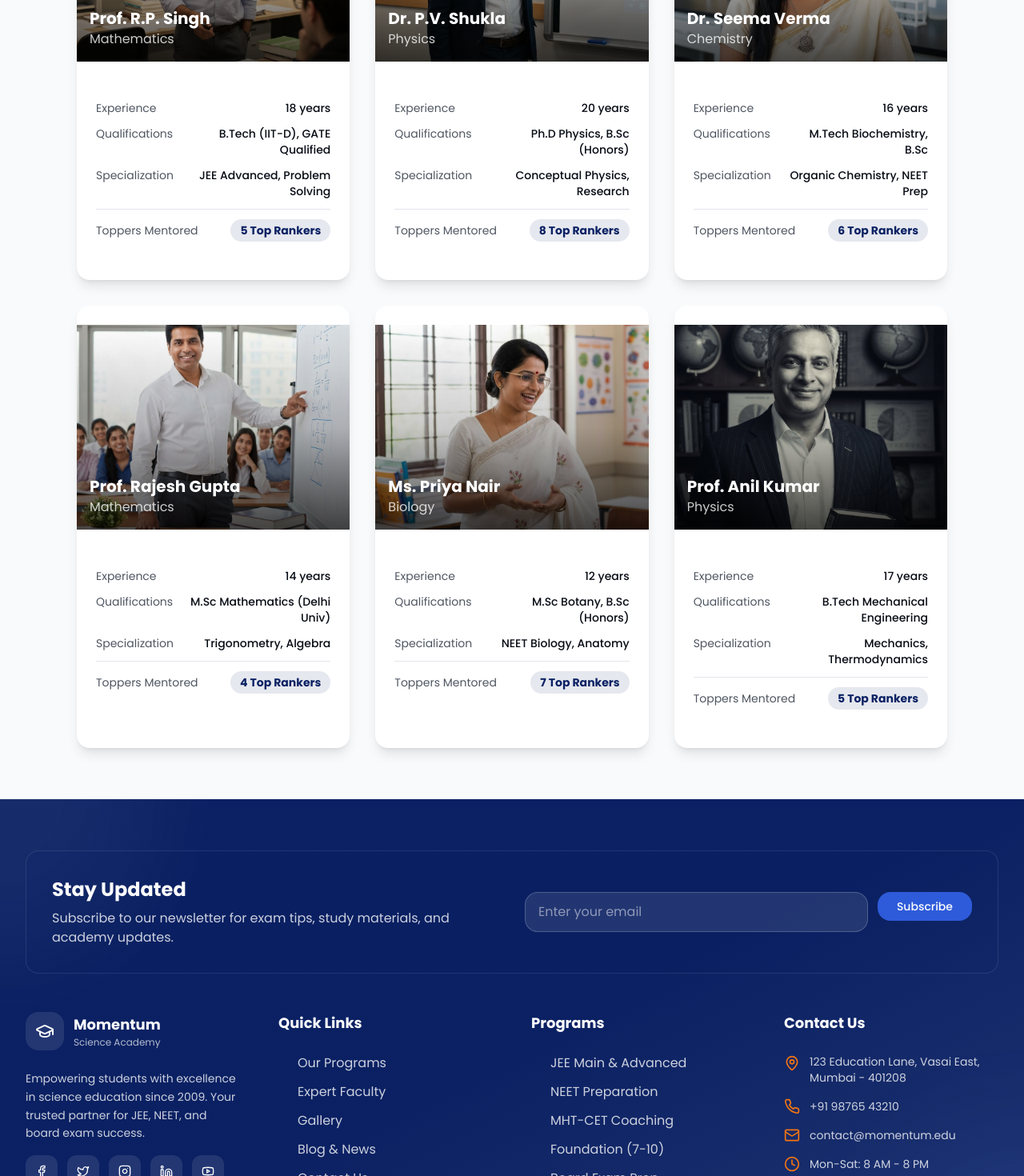
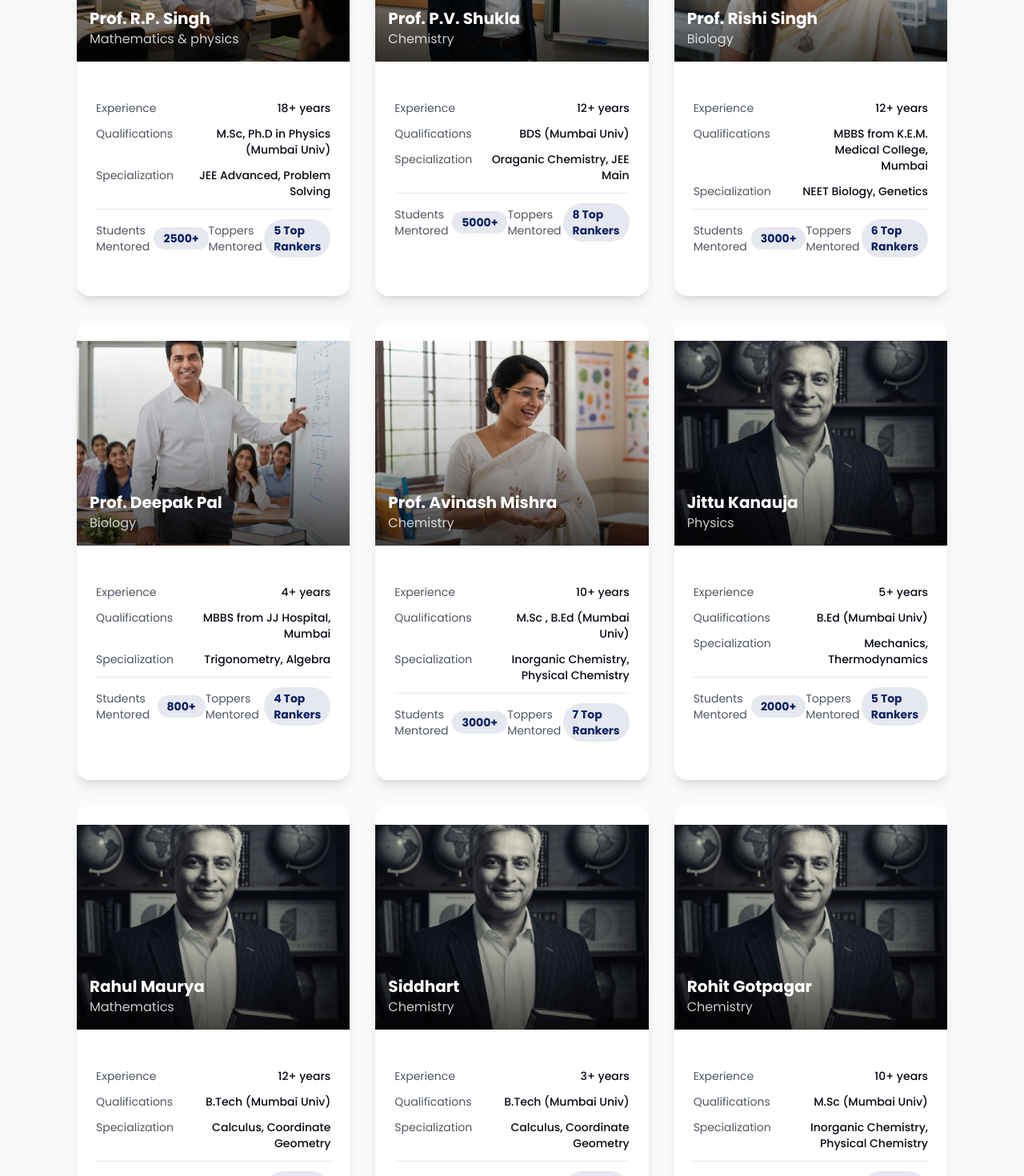
Before and after one commit to vishalbarai007/Momentum-Science-Academy, a Next.js app in the folder frontend/: page /faculty in a window 1280 px wide. Shown: the part 820-2290 px from the top of the page at 80% size. Built offline with nearby package versions, Linux system fonts and the light colour scheme.

Commit message:
Updated Students data.

```diff
--- a/frontend/app/faculty/page.tsx
+++ b/frontend/app/faculty/page.tsx
@@ -12,65 +12,101 @@ export default function FacultyPage() {
   const faculty = [
     {
       name: "Prof. R.P. Singh",
-      subject: "Mathematics",
-      experience: "18 years",
-      qualifications: "B.Tech (IIT-D), GATE Qualified",
+      subject: "Mathematics & physics",
+      experience: "18+ years",
+      qualifications: "M.Sc, Ph.D in Physics (Mumbai Univ)",
       specialization: "JEE Advanced, Problem Solving",
       toppers: 5,
+      students: "2500+",
       image: "/professional-indian-male-professor-mathematics.jpg",
     },
     {
-      name: "Dr. P.V. Shukla",
-      subject: "Physics",
-      experience: "20 years",
-      qualifications: "Ph.D Physics, B.Sc (Honors)",
-      specialization: "Conceptual Physics, Research",
+      name: "Prof. P.V. Shukla",
+      subject: "Chemistry",
+      experience: "12+ years",
+      qualifications: "BDS (Mumbai Univ)",
+      specialization: "Oraganic Chemistry, JEE Main",
       toppers: 8,
+      students: "5000+",
       image: "/professional-indian-male-professor-physics.jpg",
     },
     {
-      name: "Dr. Seema Verma",
-      subject: "Chemistry",
-      experience: "16 years",
-      qualifications: "M.Tech Biochemistry, B.Sc",
-      specialization: "Organic Chemistry, NEET Prep",
+      name: "Prof. Rishi Singh",
+      subject: "Biology",
+      experience: "12+ years",
+      qualifications: "MBBS from K.E.M. Medical College, Mumbai",
+      specialization: "NEET Biology, Genetics",
       toppers: 6,
+      students: "3000+",
       image: "/professional-indian-female-professor-chemistry.jpg",
     },
     {
-      name: "Prof. Rajesh Gupta",
-      subject: "Mathematics",
-      experience: "14 years",
-      qualifications: "M.Sc Mathematics (Delhi Univ)",
+      name: "Prof. Deepak Pal",
+      subject: "Biology",
+      experience: "4+ years",
+      qualifications: "MBBS from JJ Hospital, Mumbai",
       specialization: "Trigonometry, Algebra",
       toppers: 4,
+      students: "800+",
       image: "/professional-indian-male-teacher-mathematics.jpg",
     },
     {
-      name: "Ms. Priya Nair",
-      subject: "Biology",
-      experience: "12 years",
-      qualifications: "M.Sc Botany, B.Sc (Honors)",
-      specialization: "NEET Biology, Anatomy",
+      name: "Prof. Avinash Mishra",
+      subject: "Chemistry",
+      experience: "10+ years",
+      qualifications: "M.Sc , B.Ed (Mumbai Univ)",
+      specialization: "Inorganic Chemistry, Physical Chemistry",
       toppers: 7,
+      students: "3000+",
       image: "/professional-indian-female-teacher-biology.jpg",
     },
     {
-      name: "Prof. Anil Kumar",
+      name: "Jittu Kanauja",
       subject: "Physics",
-      experience: "17 years",
-      qualifications: "B.Tech Mechanical Engineering",
+      experience: "5+ years",
+      qualifications: "B.Ed (Mumbai Univ)",
       specialization: "Mechanics, Thermodynamics",
       toppers: 5,
+      students: "2000+",
+      image: "/professional-indian-male-professor-physics-mechani.jpg",
+    },
+    {
+      name: "Rahul Maurya",
+      subject: "Mathematics",
+      experience: "12+ years",
+      qualifications: "B.Tech (Mumbai Univ)",
+      specialization: "Calculus, Coordinate Geometry",
+      toppers: 5,
+      students: "1500+",
+      image: "/professional-indian-male-professor-physics-mechani.jpg",
+    },
+    {
+      name: "Siddhart ",
+      subject: "Chemistry",
+      experience: "3+ years",
+      qualifications: "B.Tech (Mumbai Univ)",
+      specialization: "Calculus, Coordinate Geometry",
+      toppers: 5,
+      students: "1500+",
+      image: "/professional-indian-male-professor-physics-mechani.jpg",
+    },
+    {
+      name: "Rohit Gotpagar ",
+      subject: "Chemistry",
+      experience: "10+ years",
+      qualifications: "M.Sc (Mumbai Univ)",
+      specialization: "Inorganic Chemistry, Physical Chemistry",
+      toppers: 5,
+      students: "4000+",
       image: "/professional-indian-male-professor-physics-mechani.jpg",
     },
   ]
 
   const stats = [
-    { icon: GraduationCap, value: "50+", label: "Expert Faculty" },
+    { icon: GraduationCap, value: "10+", label: "Expert Faculty" },
     { icon: Award, value: "35+", label: "Top Rankers Produced" },
-    { icon: BookOpen, value: "18+", label: "Years Avg Experience" },
-    { icon: Users, value: "10,000+", label: "Students Taught" },
+    { icon: BookOpen, value: "10+", label: "Years Avg Experience" },
+    { icon: Users, value: "5,000+", label: "Students Taught" },
   ]
 
   return (
@@ -79,7 +115,7 @@ export default function FacultyPage() {
 
       <main>
         {/* Hero Section */}
-        <section className="relative py-20 bg-gradient-to-br from-primary/10 via-background to-secondary/10 overflow-hidden">
+        <section className="relative py-20 bg-linear-to-br from-primary/10 via-background to-secondary/10 overflow-hidden">
           <div className="absolute inset-0 overflow-hidden pointer-events-none">
             <div className="absolute top-1/4 left-1/4 w-96 h-96 bg-primary/10 rounded-full blur-3xl" />
             <div className="absolute bottom-1/4 right-1/4 w-96 h-96 bg-secondary/10 rounded-full blur-3xl" />
@@ -133,7 +169,7 @@ export default function FacultyPage() {
                       alt={prof.name}
                       className="w-full h-full object-cover group-hover:scale-105 transition-transform duration-500"
                     />
-                    <div className="absolute inset-0 bg-gradient-to-t from-black/70 via-black/20 to-transparent" />
+                    <div className="absolute inset-0 bg-linear-to-t from-black/70 via-black/20 to-transparent" />
                     <div className="absolute bottom-4 left-4 right-4 text-white">
                       <h3 className="text-xl font-bold">{prof.name}</h3>
                       <p className="text-primary-foreground/80">{prof.subject}</p>
@@ -154,6 +190,10 @@ export default function FacultyPage() {
                         <span className="font-medium text-right max-w-[60%]">{prof.specialization}</span>
                       </div>
                       <div className="pt-3 border-t border-border flex justify-between items-center">
+                       <span className="text-muted-foreground">Students Mentored</span>
+                        <span className="px-3 py-1 bg-primary/10 text-primary rounded-full font-bold">
+                          {prof.students}
+                        </span>
                         <span className="text-muted-foreground">Toppers Mentored</span>
                         <span className="px-3 py-1 bg-primary/10 text-primary rounded-full font-bold">
                           {prof.toppers} Top Rankers
--- a/frontend/components/public/landing-page.tsx
+++ b/frontend/components/public/landing-page.tsx
@@ -115,23 +115,23 @@ export function LandingPage() {
   const faculty = [
     {
       name: "Prof. R.P. Singh",
-      subject: "Mathematics",
-      exp: "18 years",
-      qual: "B.Tech IIT Delhi, GATE Qualified",
+      subject: "Mathematics & Physics",
+      exp: "18+ years",
+      qual: "M.Sc, Ph.D in Physics (Mumbai Univ)",
       image: "/indian-male-professor-mathematics-professional.jpg",
     },
     {
       name: "Dr. P.V. Shukla",
-      subject: "Physics",
-      exp: "20 years",
-      qual: "Ph.D Physics, IISc Bangalore",
+      subject: "Chemistry",
+      exp: "12+ years",
+      qual: "BDS (Mumbai Univ)",
       image: "/indian-male-professor-physics-senior.jpg",
     },
     {
-      name: "Dr. Seema Verma",
-      subject: "Chemistry",
-      exp: "16 years",
-      qual: "M.Tech Biochemistry, AIIMS",
+      name: "Dr. Rishi Singh",
+      subject: "Biology",
+      exp: "12+ years",
+      qual: "MBBS from K.E.M. Medical College, Mumbai",
       image: "/indian-female-professor-chemistry-professional.jpg",
     },
   ]
@@ -220,7 +220,7 @@ export function LandingPage() {
 
               <h1 className="text-4xl md:text-6xl lg:text-7xl font-bold leading-tight mb-6">
                 Empowering Future{" "}
-                <span className="bg-linear-to-r from-primary via-secondary to-primary bg-clip-text text-transparent animate-gradient bg-[length:200%_auto]">
+                <span className="bg-linear-to-r from-primary via-secondary to-primary bg-clip-text text-transparent animate-gradient bg-size-[200%_auto]">
                   Engineers
                 </span>
                 <br />& Doctors
--- a/frontend/components/shared/student-sidebar.tsx
+++ b/frontend/components/shared/student-sidebar.tsx
@@ -2,7 +2,7 @@
 
 import type React from "react"
 
-import { useState } from "react"
+import { useEffect, useState } from "react"
 import Link from "next/link"
 import { usePathname, useRouter } from "next/navigation"
 import { Button } from "@/components/ui/button"
@@ -12,10 +12,61 @@ interface StudentSidebarProps {
   children: React.ReactNode
 }
 
+
+interface StudentData {
+  id: number
+  fullName: string
+  email: string
+  phone: string
+  studentClass: string
+  program: string
+  enrollmentDate: string
+  status: string
+  avatar: string
+}
+
 export function StudentSidebar({ children }: StudentSidebarProps) {
   const [sidebarOpen, setSidebarOpen] = useState(false)
+  const [studentData, setStudentData] = useState<StudentData | null>(null)
   const pathname = usePathname()
+  const [loading, setLoading] = useState(true)
   const router = useRouter()
+
+  useEffect(() => {
+    const fetchProfile = async () => {
+      const token = localStorage.getItem("token")
+      if (!token) return
+
+      try {
+        const response = await fetch("http://localhost:8080/api/auth/me", {
+          headers: { "Authorization": `Bearer ${token}` }
+        })
+
+        if (response.ok) {
+          const user = await response.json()
+
+          setStudentData({
+            id: user.id,
+            fullName: user.fullName || "Student",
+            email: user.email,
+            phone: user.phone || "Not provided",
+            studentClass: user.studentClass || "N/A",
+            program: user.program || "General",
+            enrollmentDate: new Date(user.createdAt || Date.now()).toLocaleDateString(),
+            status: user.active ? "Active" : "Inactive",
+            avatar: user.fullName ? user.fullName.charAt(0).toUpperCase() : "S"
+          })
+        }
+      } catch (error) {
+        console.error("Failed to fetch profile:", error)
+      } finally {
+        setLoading(false)
+      }
+    }
+
+    fetchProfile()
+  }, [])
+
 
   const navItems = [
     { icon: Home, label: "Dashboard", href: "/student/dashboard" },
@@ -42,7 +93,7 @@ export function StudentSidebar({ children }: StudentSidebarProps) {
           {/* Logo */}
           <div className="p-6 border-b border-border">
             <Link href="/" className="flex items-center gap-3">
-              <div className="w-10 h-10 bg-gradient-to-br from-primary to-secondary rounded-xl flex items-center justify-center">
+              <div className="w-10 h-10 bg-linear-to-br from-primary to-secondary rounded-xl flex items-center justify-center">
                 <GraduationCap className="w-5 h-5 text-white" />
               </div>
               <div>
@@ -62,11 +113,10 @@ export function StudentSidebar({ children }: StudentSidebarProps) {
                   key={item.href}
                   href={item.href}
                   onClick={() => setSidebarOpen(false)}
-                  className={`flex items-center gap-3 px-4 py-3 rounded-xl transition-all ${
-                    isActive
-                      ? "bg-primary text-primary-foreground shadow-lg"
-                      : "text-muted-foreground hover:bg-muted hover:text-foreground"
-                  }`}
+                  className={`flex items-center gap-3 px-4 py-3 rounded-xl transition-all ${isActive
+                    ? "bg-primary text-primary-foreground shadow-lg"
+                    : "text-muted-foreground hover:bg-muted hover:text-foreground"
+                    }`}
                 >
                   <Icon className="w-5 h-5" />
                   <span className="font-medium">{item.label}</span>
@@ -78,12 +128,12 @@ export function StudentSidebar({ children }: StudentSidebarProps) {
           {/* User section */}
           <div className="p-4 border-t border-border">
             <div className="flex items-center gap-3 p-3 rounded-xl bg-muted/50">
-              <div className="w-10 h-10 rounded-full bg-gradient-to-br from-primary to-secondary flex items-center justify-center text-white font-bold">
+              <div className="w-10 h-10 rounded-full bg-linear-to-br from-primary to-secondary flex items-center justify-center text-white font-bold">
                 A
               </div>
               <div className="flex-1 min-w-0">
-                <p className="font-medium truncate">Aditya Kumar</p>
-                <p className="text-xs text-muted-foreground">Class 12 - JEE</p>
+                <p className="font-medium truncate">{studentData?.fullName || "Aditya Kumar"  }</p>
+                <p className="text-xs text-muted-foreground">{studentData?.studentClass || "Class 12 - JEE"}</p>
               </div>
             </div>
             <Button
@@ -118,7 +168,7 @@ export function StudentSidebar({ children }: StudentSidebarProps) {
                 <span className="absolute top-1 right-1 w-2 h-2 bg-red-500 rounded-full" />
               </button>
               <Link href="/student/profile">
-                <div className="w-10 h-10 rounded-full bg-gradient-to-br from-primary to-secondary flex items-center justify-center text-white font-bold cursor-pointer hover:opacity-90 transition-opacity">
+                <div className="w-10 h-10 rounded-full bg-linear-to-br from-primary to-secondary flex items-center justify-center text-white font-bold cursor-pointer hover:opacity-90 transition-opacity">
                   A
                 </div>
               </Link>
```
